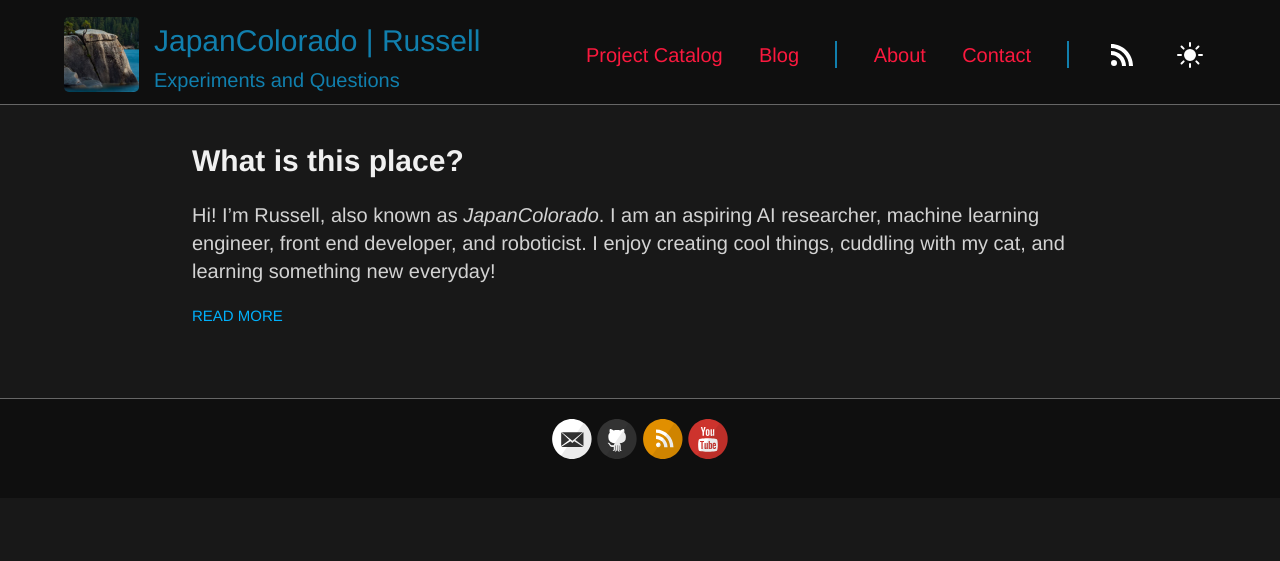
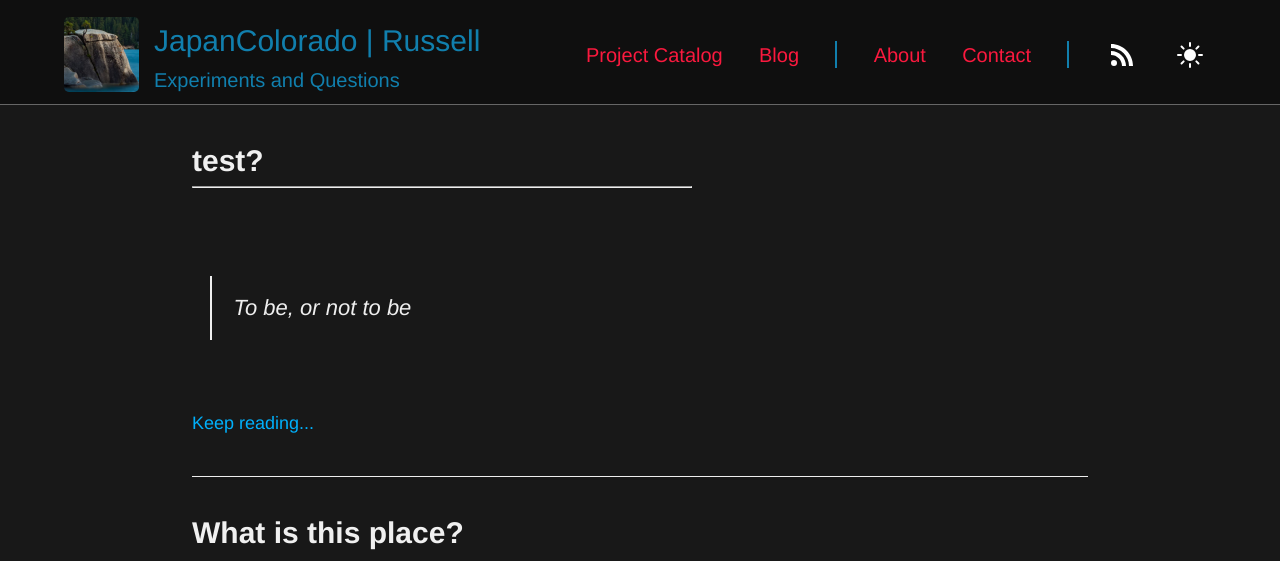
Before and after one commit to JapanColorado/japancolorado.github.io, a Jekyll site: the page built from blog.html, in a window 1280 px wide. Shown: the top 561 px of the page. Built offline with Jekyll 4.4.1, drawn with Linux system fonts in a browser that asks for light colours; some of the changed text lies outside the part shown; grey boxes are pictures that could not be loaded.

Commit message:
Begin working on blog excerpt layout

```diff
--- a/_layouts/default.html
+++ b/_layouts/default.html
@@ -31,7 +31,7 @@
               <li><a href="{{ site.baseurl }}">Project Catalog</a></li>
               <li><a href="{{ site.baseurl }}/blog">Blog</a></li>
               <li class="divider"></li>
-              <li><a href="{{ site.baseurl }}/">About</a></li>
+              <li><a href="{{ site.baseurl }}/about">About</a></li>
               <li><a href="{{ site.baseurl }}">Contact</a></li>
               <li class="divider"></li>
               <li><a class="rss" href="{{ site.baseurl }}/feed.xml"><img src="../images/rss.svg" alt="RSS Feed"></a></li>
--- /dev/null
+++ b/_posts/2023-05-28-Tests.md
@@ -0,0 +1,8 @@
+---
+layout: post
+title: test?
+published: true
+---
+> To be, or not to be
+
+Hi, I'm russell
--- a/_sass/_base-rules.scss
+++ b/_sass/_base-rules.scss
@@ -122,11 +122,6 @@ button {
   max-width: none;
 }
 
-.date {
-  font-style: italic;
-  color: $gray;
-}
-
 // Specify the color of selections
 ::-moz-selection {
   color: $black;
--- /dev/null
+++ b/_sass/_posts.scss
@@ -0,0 +1,62 @@
+.posts > .post {
+  padding-bottom: 2em;
+  border-bottom: 1px solid $lightGray;
+}
+
+.posts > .post:last-child {
+  padding-bottom: 1em;
+  border-bottom: none;
+}
+
+.post {
+  blockquote {
+    margin: 1.8em 0.8em;
+    border-left: 2px solid $lightGray;
+    padding: 0.1em 1em;
+    color: $lightGray;
+    font-size: 22px;
+    font-style: italic;
+  }
+
+  .comments {
+    margin-top: 10px;
+  }
+
+  .read-more {
+    //text-transform: uppercase;
+    font-size: 18px;
+  }
+}
+
+.excerpt {
+  display: flex;
+  justify-content: space-between;
+  align-items: center;
+  height: 200px;
+  p > img {
+    max-width: 350px;
+    padding: 10px;
+    border-radius: 15px;
+  }
+  p:first-of-type {
+    max-width: 500px;
+    width: 100%;
+    height: 100%;
+    padding-bottom: 0px;
+  }
+}
+.date{
+  font-style: italic;
+  color: $gray;
+}
+.subtitle {
+    font-size: 20px;
+    position:relative;
+    top: -20px;
+    color: $textGray;
+}
+.title-separator{
+    position: relative;
+    top: -20px;
+    width: 500px;
+}
--- a/_sass/_variables.scss
+++ b/_sass/_variables.scss
@@ -13,6 +13,7 @@ $headerBlack: rgb(15, 15, 15);
 $black: #000;
 $darkGray: #333;
 $gray: #666;
+$textGray: #bbb9b9;
 $lightGray: #eee;
 $white: #fff;
 
--- a/blog.html
+++ b/blog.html
@@ -1,17 +1,19 @@
 ---
 layout: default
+title: Blog
 ---
 <div class="posts">
     {% for post in site.posts %}
       <article class="post">
 
         <h1><a href="{{ site.baseurl }}{{ post.url }}">{{ post.title }}</a></h1>
-
-        <div class="entry">
+        <h3 class="subtitle">{{ post.subtitle }}</h3>
+        <hr class="title-separator">
+        <div class="excerpt">
           {{ post.excerpt }}
         </div>
+        <a href="{{ site.baseurl }}{{ post.url }}" class="read-more">Keep reading...</a>
 
-        <a href="{{ site.baseurl }}{{ post.url }}" class="read-more">Read More</a>
       </article>
     {% endfor %}
 </div>
--- a/style.scss
+++ b/style.scss
@@ -50,41 +50,10 @@ img ~ em {
 /* Sections */
 /************/
 @import "header";
+@import "posts";
 //
 // .main
 //
-
-.posts > .post {
-  padding-bottom: 2em;
-  border-bottom: 1px solid $lightGray;
-}
-
-.posts > .post:last-child {
-  padding-bottom: 1em;
-  border-bottom: none;
-}
-
-.post {
-  //padding: 0rem 8rem;
-
-  blockquote {
-    margin: 1.8em 0.8em;
-    border-left: 2px solid $gray;
-    padding: 0.1em 1em;
-    color: $gray;
-    font-size: 22px;
-    font-style: italic;
-  }
-
-  .comments {
-    margin-top: 10px;
-  }
-
-  .read-more {
-    text-transform: uppercase;
-    font-size: 15px;
-  }
-}
 
 .wrapper-footer {
   height: 100px;
@@ -104,6 +73,7 @@ footer {
   }
   .post {
     padding: 0em 0em;
+    margin: 0em 0em;
   }
 }
 @media (min-width: 640px) {
@@ -111,7 +81,7 @@ footer {
     max-width: 640px;
   }
   .post {
-    padding: 0rem 1rem;
+    margin: 0rem 1rem;
   }
 }
 @media (min-width: 768px) {
@@ -119,7 +89,7 @@ footer {
     max-width: 768px;
   }
   .post {
-    padding: 0rem 2rem;
+    margin: 0rem 2rem;
   }
 }
 @media (min-width: 1024px) {
@@ -127,23 +97,25 @@ footer {
     max-width: 1024px;
   }
   .post {
-    padding: 0rem 4rem;
+    margin: 0rem 4rem;
   }
+
 }
 @media (min-width: 1280px) {
   .container {
     max-width: 1280px;
   }
   .post {
-    padding: 0rem 8rem;
+    margin: 0rem 8rem;
   }
+
 }
 @media (min-width: 1536px) {
   .container {
     max-width: 1536px;
   }
   .post {
-    padding: 0rem 16rem;
+    margin: 0rem 16rem;
   }
 }
 
```
Also changed, not shown: _posts/2023-04-06-Why.md (+4 -0 lines), about.html (+7 -11 lines), 1 other file.
